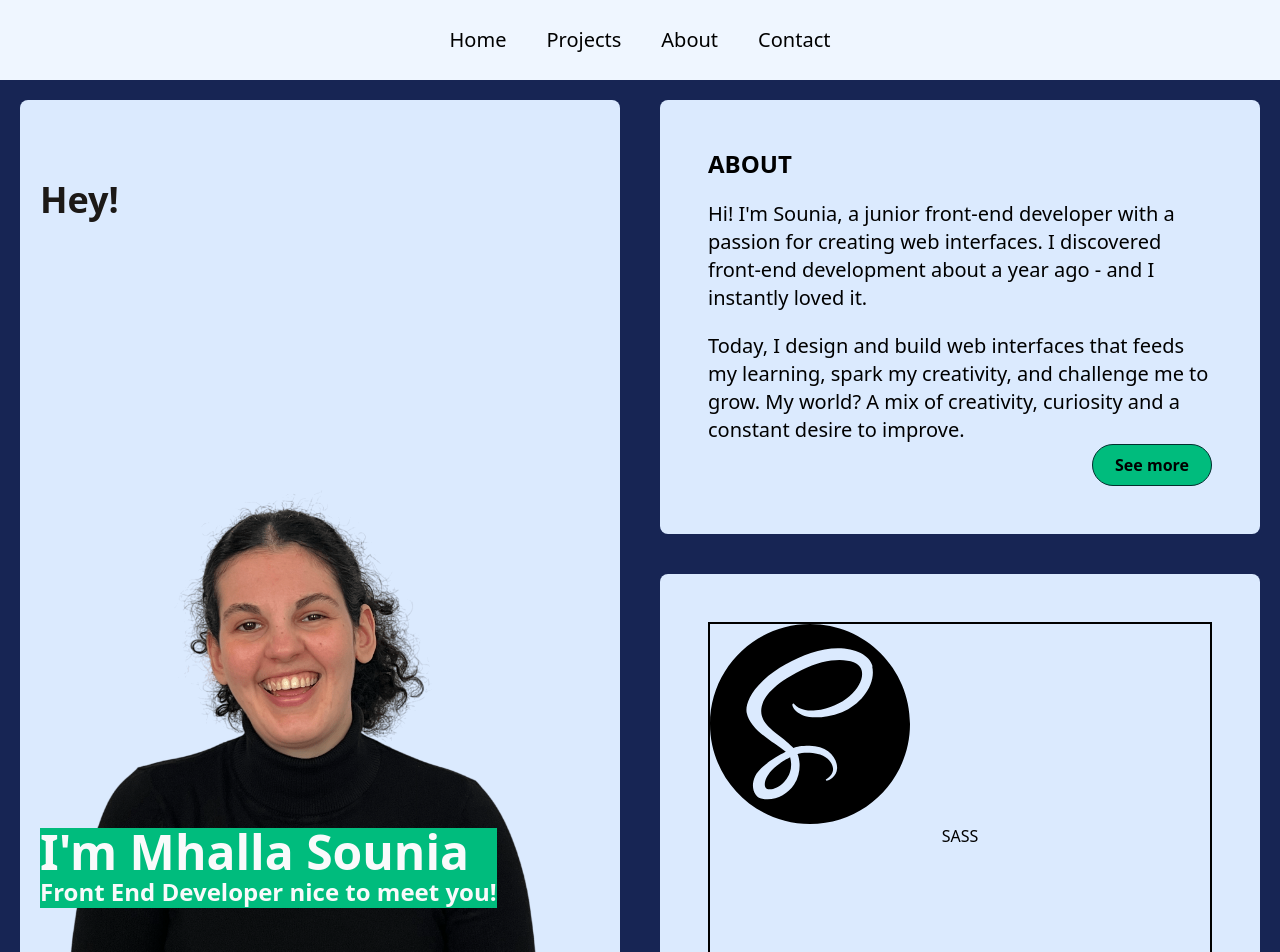
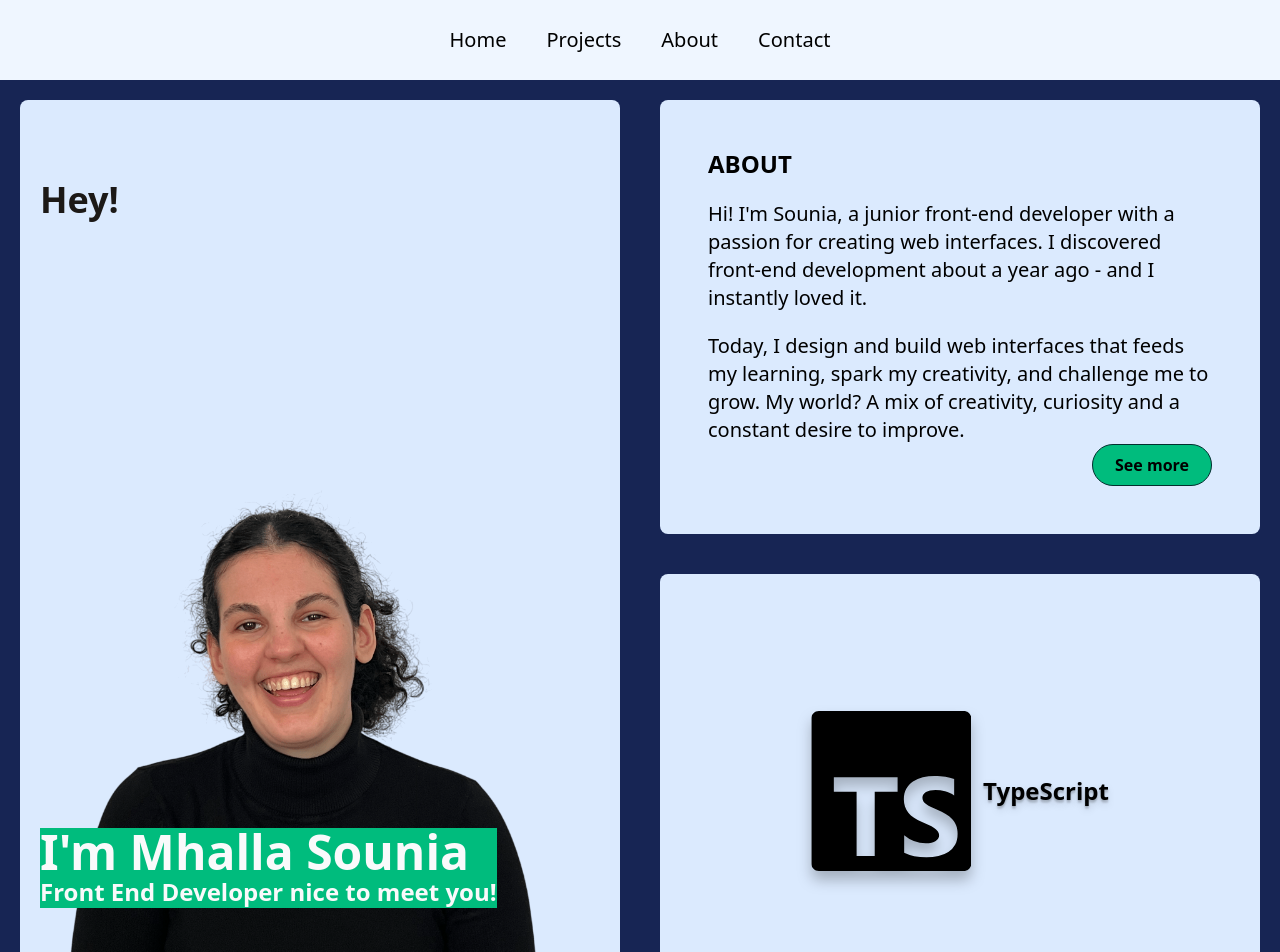
Before and after one commit to vickyfrosties/Portfolio, a React (Vite) app: page / in a window 1280 px wide. Shown: the top 952 px of the page. Built offline with nearby package versions, Linux system fonts and the light colour scheme.

Commit message:
feat: set translate transition to slider component

```diff
--- a/src/components/Home.jsx
+++ b/src/components/Home.jsx
@@ -55,7 +55,7 @@ const Home = ({ setMode }) => {
           </div>
         </div>
 
-        <div className="bg-blue-100 grid rounded-lg p-12 flex flex-row">
+        <div className="bg-blue-100 rounded-lg p-12 flex flex-col justify-center items-center overflow-hidden">
           <Slider />
         </div>
         <div className="bg-blue-100 grid rounded-lg p-12">
--- a/src/components/Slider.jsx
+++ b/src/components/Slider.jsx
@@ -8,7 +8,7 @@ const Slider = () => {
     { name: "JavaScript", src: "/assets/svg/javascript.svg" },
     { name: "TypeScript", src: "/assets/svg/typescript.svg" },
     { name: "Tailwindcss", src: "/assets/svg/tailwindcss.svg" },
-    { name: "SASS", src: "/assets/svg/sass.svg" },
+    { name: "Sass", src: "/assets/svg/sass.svg" },
   ];
 
   useEffect(() => {
@@ -18,19 +18,31 @@ const Slider = () => {
       } else {
         setCurrentIndex(0);
       }
-    }, 1300);
+    }, 2000);
     return () => clearInterval(interval);
   }, []);
 
   return (
     <>
-      <div className="flex flex-col border-2">
-        <img
-          className="size-50"
-          src={stack[currentIndex].src}
-          alt={stack[currentIndex].name}
-        />
-        <h3 className="text-center">{stack[currentIndex].name} </h3>
+      <div
+        className="flex transition-transform duration-800 ease-out"
+        style={{ transform: `translateX(-${currentIndex * 100}%)` }}
+      >
+        {stack.map((s, i) => (
+          <div
+            key={i}
+            className="flex-none w-full flex items-center justify-center"
+          >
+            <img
+              src={s.src}
+              alt={`icon-${i}`}
+              className="size-40 drop-shadow-xl/25"
+            />
+            <h3 className="font-bold text-2xl ml-3 text-shadow-lg/15">
+              {s.name}
+            </h3>
+          </div>
+        ))}
       </div>
     </>
   );
```
